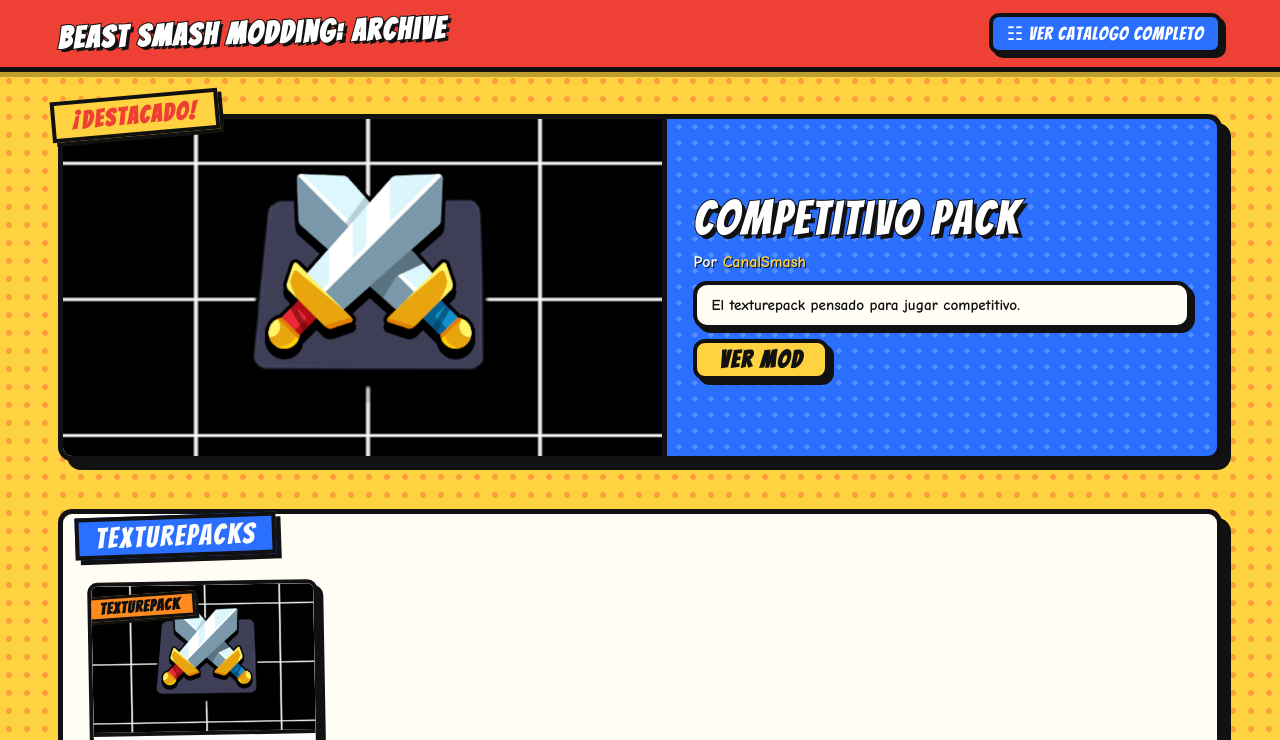
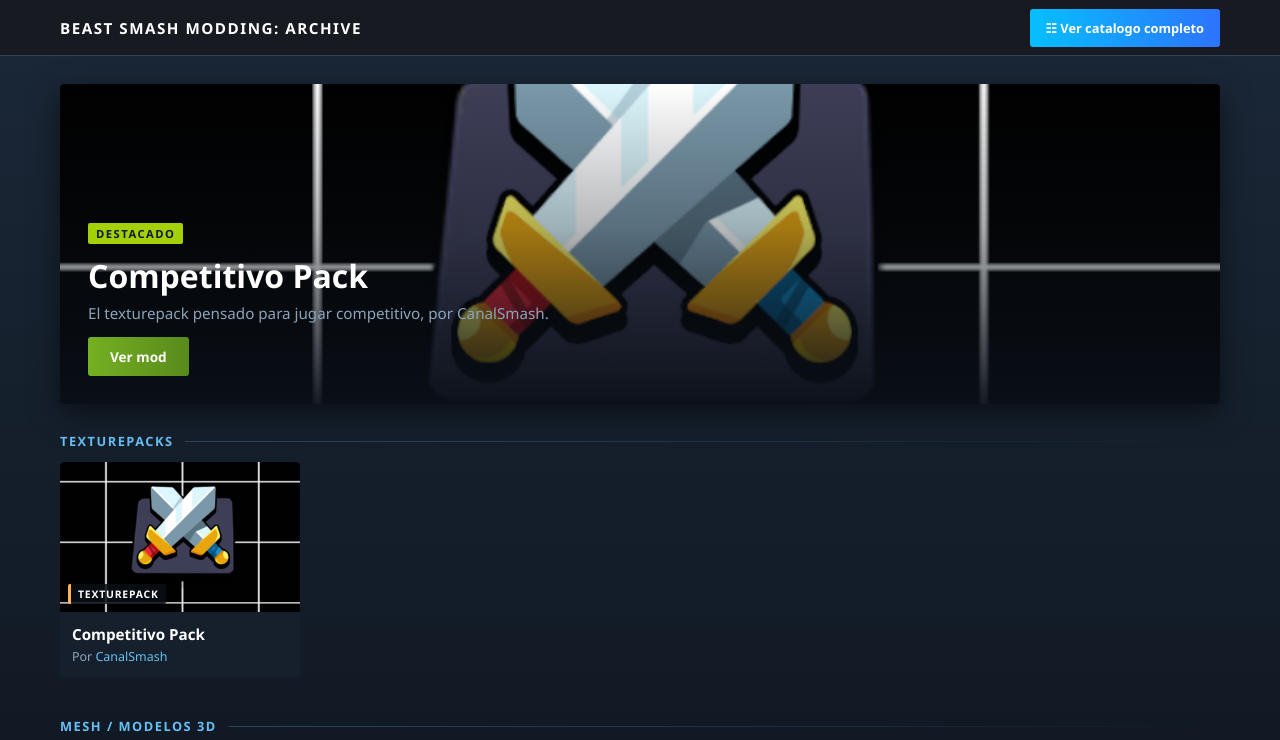
Before and after one commit to Maxi510/Beast-Smash-Modding-Archive, a plain HTML site: page index.html in a window 1280 px wide. Shown: the top 740 px of the page. Drawn offline with Linux system fonts and the light colour scheme.

Commit message:
Add files via upload

```diff
--- a/Menu.css
+++ b/Menu.css
@@ -1,286 +1,220 @@
-@import url('https://fonts.googleapis.com/css2?family=Bangers&family=Comic+Neue:wght@700&display=swap');
+:root {
+    --bg: #1b2838;
+    --bg-deep: #101822;
+    --nav: #171a21;
+    --panel: #22344a;
+    --card: #16202d;
+    --line: #2a475e;
+    --accent: #66c0f4;
+    --green: #a4d007;
+    --text: #dbe5ee;
+    --muted: #8ba4ba;
+    --mesh: #b388ff;
+    --texture: #6fe38f;
+    --pack: #ffb457;
 
-:root {
-    --yellow: #ffd23f;
-    --red: #ee4035;
-    --blue: #2b6fff;
-    --green: #2fd17a;
-    --purple: #a45bff;
-    --orange: #ff8a1f;
-    --ink: #111111;
-    --paper: #fffdf4;
-
-
-    --text-muted: #444444;
-    --text-retro: var(--red);
+    /* Alias para que las páginas de mod antiguas (con estilos en línea) no pierdan color */
+    --text-muted: var(--muted);
+    --text-retro: var(--accent);
 }
 
-* { box-sizing: border-box; margin: 0; padding: 0; }
+* { box-sizing: border-box; margin: 0; padding: 0; -webkit-tap-highlight-color: transparent; }
 
 body {
-    font-family: 'Comic Neue', 'Comic Sans MS', sans-serif;
-    font-weight: 700;
-    color: var(--ink);
-    background-color: var(--yellow);
-    background-image: radial-gradient(rgba(238, 64, 53, 0.35) 22%, transparent 24%);
-    background-size: 18px 18px;
-    padding-top: 90px;
+    font-family: 'Segoe UI', 'Motiva Sans', Roboto, Arial, sans-serif;
+    background: linear-gradient(180deg, #1b2838 0%, #101822 100%) fixed;
+    color: var(--text);
+    padding-top: 64px;
+    min-height: 100vh;
 }
 
-
+/* ============ HEADER ============ */
 .navbar {
     position: fixed; top: 0; left: 0; width: 100%;
-    height: 72px;
-    background: var(--red);
-    border-bottom: 5px solid var(--ink);
-    box-shadow: 0 5px 0 rgba(0, 0, 0, 0.25);
+    height: 56px;
+    background: var(--nav);
+    border-bottom: 1px solid var(--line);
     z-index: 1000;
 }
 .nav-content {
     max-width: 1200px; margin: 0 auto; height: 100%;
     display: flex; justify-content: space-between; align-items: center;
-    padding: 0 18px; gap: 10px;
+    padding: 0 20px; gap: 12px;
 }
-.brand { display: flex; align-items: center; gap: 10px; min-width: 0; }
-.nav-logo { height: 42px; }
+.brand { display: flex; align-items: center; gap: 12px; min-width: 0; }
+.nav-logo { height: 30px; }
 .nav-title {
-    font-family: 'Bangers', cursive;
-    font-size: 1.9rem;
-    letter-spacing: 2px;
+    font-size: 0.95rem; font-weight: 600;
+    letter-spacing: 1.5px; text-transform: uppercase;
     color: #fff;
-    -webkit-text-stroke: 2px var(--ink);
-    paint-order: stroke fill;
-    text-shadow: 3px 3px 0 var(--ink);
-    transform: rotate(-1.5deg);
-    white-space: nowrap;
+    white-space: nowrap; overflow: hidden; text-overflow: ellipsis;
 }
 
 .btn-toggle {
-    font-family: 'Bangers', cursive;
-    font-size: 1.15rem;
-    letter-spacing: 1px;
+    font-family: inherit;
+    font-size: 0.8rem; font-weight: 600;
     color: #fff;
-    background: var(--blue);
-    border: 4px solid var(--ink);
-    border-radius: 10px;
-    padding: 6px 14px;
+    background: linear-gradient(90deg, #06bfff 0%, #2d73ff 100%);
+    border: none;
+    border-radius: 3px;
+    padding: 10px 16px;
     cursor: pointer;
-    box-shadow: 4px 4px 0 var(--ink);
-    transition: transform 0.08s, box-shadow 0.08s;
+    transition: filter 0.15s;
     white-space: nowrap;
+    flex-shrink: 0;
 }
 
-.main-container { max-width: 1200px; margin: 24px auto; padding: 0 18px; }
+/* ============ CONTENEDOR ============ */
+.main-container { max-width: 1200px; margin: 0 auto; padding: 0 20px 40px; }
 
-.category-section, .layout-grid {
-    margin-bottom: 40px;
-    background: var(--paper);
-    border: 5px solid var(--ink);
-    border-radius: 14px;
-    padding: 18px;
-    box-shadow: 9px 9px 0 var(--ink);
+/* ============ MOD DESTACADO ============ */
+.hero {
+    position: relative;
+    margin: 20px 0 8px;
+    height: 320px;
+    border-radius: 4px;
+    overflow: hidden;
+    display: flex; align-items: flex-end;
+    background: var(--line);
+    box-shadow: 0 10px 30px rgba(0, 0, 0, 0.5);
+}
+.hero-bg {
+    position: absolute; inset: 0;
+    width: 100%; height: 100%;
+    object-fit: cover;
+}
+.hero::after {
+    content: ''; position: absolute; inset: 0;
+    background: linear-gradient(0deg, rgba(10, 16, 24, 0.95) 0%, rgba(10, 16, 24, 0.3) 55%, transparent 100%);
+}
+.hero-content { position: relative; z-index: 1; padding: 28px; max-width: 560px; }
+.hero-tag {
+    display: inline-block;
+    font-size: 0.7rem; font-weight: 700; letter-spacing: 1.5px; text-transform: uppercase;
+    color: var(--bg-deep); background: var(--green);
+    padding: 3px 8px; border-radius: 2px; margin-bottom: 10px;
+}
+.hero-content h2 { font-size: 2rem; font-weight: 700; color: #fff; margin-bottom: 6px; }
+.hero-content p { font-size: 0.95rem; color: var(--muted); margin-bottom: 14px; }
+.hero-btn {
+    display: inline-block;
+    font-size: 0.85rem; font-weight: 600;
+    color: #fff; text-decoration: none;
+    background: linear-gradient(90deg, #75b022 0%, #588a1b 100%);
+    padding: 10px 22px; border-radius: 3px;
+    transition: filter 0.15s;
 }
 
+/* ============ SECCIONES ============ */
+.category-section { margin-top: 28px; }
+
 .category-title {
-    display: inline-block;
-    font-family: 'Bangers', cursive;
-    font-size: 1.8rem;
-    font-weight: normal;
-    letter-spacing: 2px;
-    color: #fff;
-    background: var(--blue);
-    border: 4px solid var(--ink);
-    padding: 2px 16px;
-    margin: -34px 0 16px -6px;
-    box-shadow: 5px 5px 0 var(--ink);
-    transform: rotate(-2deg);
-    text-transform: uppercase;
+    font-size: 0.8rem; font-weight: 600;
+    letter-spacing: 1.5px; text-transform: uppercase;
+    color: var(--accent);
+    margin-bottom: 12px;
+    display: flex; align-items: center; gap: 12px;
 }
-
-
-.featured {
-    position: relative;
-    display: grid;
-    grid-template-columns: 1.1fr 1fr;
-    margin: 18px 0 48px;
-    background-color: var(--blue);
-    background-image: radial-gradient(rgba(255, 255, 255, 0.2) 22%, transparent 24%);
-    background-size: 16px 16px;
-    border: 5px solid var(--ink);
-    border-radius: 14px;
-    box-shadow: 9px 9px 0 var(--ink);
-}
-
-.featured-sticker {
-    position: absolute;
-    top: -24px; left: -12px;
-    z-index: 2;
-    font-family: 'Bangers', cursive;
-    font-size: 1.5rem;
-    letter-spacing: 2px;
-    color: var(--red);
-    background: var(--yellow);
-    border: 4px solid var(--ink);
-    padding: 4px 18px;
-    box-shadow: 4px 4px 0 var(--ink);
-    transform: rotate(-5deg);
-    text-transform: uppercase;
-}
-
-.featured-media {
-    min-height: 250px;
-    overflow: hidden;
-    border-right: 5px solid var(--ink);
-    border-radius: 9px 0 0 9px;
-    background: repeating-linear-gradient(45deg, #ddd 0 10px, #eee 10px 20px);
-}
-.featured-media img { width: 100%; height: 100%; object-fit: cover; display: block; }
-
-.featured-info {
-    display: flex; flex-direction: column; justify-content: center;
-    gap: 10px;
-    padding: 26px;
-}
-.featured-title {
-    font-family: 'Bangers', cursive;
-    font-size: 3rem;
-    font-weight: normal;
-    line-height: 1;
-    letter-spacing: 2px;
-    color: #fff;
-    -webkit-text-stroke: 2px var(--ink);
-    paint-order: stroke fill;
-    text-shadow: 4px 4px 0 var(--ink);
-}
-.featured-author { color: #fff; text-shadow: 1px 1px 0 var(--ink); }
-.featured-author span { color: var(--yellow); }
-
-.featured-desc {
-    position: relative;
-    background: var(--paper);
-    border: 4px solid var(--ink);
-    border-radius: 14px;
-    padding: 10px 14px;
-    font-size: 0.95rem;
-    line-height: 1.35;
-    box-shadow: 4px 4px 0 var(--ink);
-}
-
-.featured-btn {
-    align-self: flex-start;
-    font-family: 'Bangers', cursive;
-    font-size: 1.5rem;
-    letter-spacing: 2px;
-    text-decoration: none;
-    color: var(--ink);
-    background: var(--yellow);
-    border: 4px solid var(--ink);
-    border-radius: 12px;
-    padding: 4px 22px;
-    box-shadow: 5px 5px 0 var(--ink);
-    transition: transform 0.1s, box-shadow 0.1s;
+.category-title::after {
+    content: ''; flex: 1; height: 1px;
+    background: linear-gradient(90deg, var(--line), transparent);
 }
 
 .horizontal-scroll {
-    display: flex; gap: 20px;
+    display: flex; gap: 14px;
     overflow-x: auto;
-    padding: 8px 8px 20px;
+    padding-bottom: 12px;
     scroll-snap-type: x mandatory;
 }
-.horizontal-scroll::-webkit-scrollbar { height: 14px; }
-.horizontal-scroll::-webkit-scrollbar-track { background: #eee; border: 3px solid var(--ink); border-radius: 10px; }
-.horizontal-scroll::-webkit-scrollbar-thumb { background: var(--red); border: 3px solid var(--ink); border-radius: 10px; }
+.horizontal-scroll::-webkit-scrollbar { height: 6px; }
+.horizontal-scroll::-webkit-scrollbar-track { background: transparent; }
+.horizontal-scroll::-webkit-scrollbar-thumb { background: var(--line); border-radius: 3px; }
 
-
+/* ============ TARJETAS ============ */
 .mod-card {
-    flex: 0 0 230px;
+    flex: 0 0 240px;
     display: flex; flex-direction: column;
-    background: #fff;
-    border: 4px solid var(--ink);
-    border-radius: 10px;
+    background: var(--card);
+    border-radius: 4px;
     overflow: hidden;
     color: inherit; text-decoration: none;
     scroll-snap-align: start;
-    box-shadow: 6px 6px 0 var(--ink);
-    transition: transform 0.12s, box-shadow 0.12s;
+    transition: transform 0.18s ease, box-shadow 0.18s ease, background 0.18s ease;
 }
-.mod-card:nth-child(odd) { transform: rotate(-1deg); }
-.mod-card:nth-child(even) { transform: rotate(1deg); }
+
 .card-media {
-    position: relative; width: 100%; height: 150px;
-    background: repeating-linear-gradient(45deg, #ddd 0 10px, #eee 10px 20px);
-    border-bottom: 4px solid var(--ink);
+    position: relative; width: 100%; aspect-ratio: 16 / 10;
+    background: linear-gradient(135deg, var(--line), var(--card));
 }
 .card-media img { width: 100%; height: 100%; object-fit: cover; display: block; }
 
 .badge {
-    position: absolute; top: 8px; left: -4px;
-    font-family: 'Bangers', cursive;
-    font-size: 1rem; letter-spacing: 1px;
-    padding: 1px 12px;
-    color: var(--ink);
-    border: 3px solid var(--ink);
-    border-left: none;
+    position: absolute; bottom: 8px; left: 8px;
+    font-size: 0.65rem; font-weight: 700; letter-spacing: 0.8px;
     text-transform: uppercase;
-    box-shadow: 3px 3px 0 var(--ink);
-    transform: rotate(-3deg);
+    padding: 3px 7px;
+    border-radius: 2px;
+    background: rgba(10, 16, 24, 0.85);
+    border-left: 3px solid var(--accent);
+    color: #fff;
 }
-.badge-mesh { background: var(--purple); color: #fff; }
-.badge-texture { background: var(--green); }
-.badge-pack { background: var(--orange); }
+.badge-mesh { border-left-color: var(--mesh); }
+.badge-texture { border-left-color: var(--texture); }
+.badge-pack { border-left-color: var(--pack); }
 
-.card-info { padding: 10px 12px 12px; }
+.card-info { padding: 12px; }
 .card-info h3 {
-    font-family: 'Bangers', cursive;
-    font-size: 1.45rem; font-weight: normal; letter-spacing: 1px;
+    font-size: 0.95rem; font-weight: 600; color: #fff;
     white-space: nowrap; overflow: hidden; text-overflow: ellipsis;
 }
-.card-info .author { font-size: 0.9rem; margin-top: 2px; color: #444; }
-.card-info .author span { color: var(--red); }
+.card-info .author { font-size: 0.78rem; color: var(--muted); margin-top: 4px; }
+.card-info .author span { color: var(--accent); }
 
-
+/* ============ CUADRICULA ============ */
+.layout-grid { margin-top: 24px; }
 .grid-container {
     display: grid;
-    grid-template-columns: repeat(auto-fill, minmax(200px, 1fr));
-    gap: 22px;
-    padding: 8px;
+    grid-template-columns: repeat(auto-fill, minmax(210px, 1fr));
+    gap: 16px;
 }
 .grid-container .mod-card { width: 100%; }
 
 .hidden { display: none !important; }
 
-
+/* ============ HOVER (solo en PC; en Android se ignora) ============ */
 @media (hover: hover) {
-    .btn-toggle:hover { background: #4d86ff; transform: rotate(-2deg) scale(1.04); }
+    .btn-toggle:hover, .hero-btn:hover { filter: brightness(1.15); }
     .mod-card:hover {
-        transform: rotate(0deg) translateY(-6px) scale(1.03);
-        box-shadow: 10px 10px 0 var(--ink);
+        transform: scale(1.04);
+        background: #1f3047;
+        box-shadow: 0 12px 28px rgba(0, 0, 0, 0.6);
+        z-index: 2;
     }
-    .featured-btn:hover { transform: rotate(-2deg) scale(1.06); }
 }
 
+/* ============ EFECTO AL HACER CLIC / TOCAR ============
+   Va después del hover a propósito: así gana sobre él en PC y en Android. */
+.btn-toggle:active, .hero-btn:active { filter: brightness(0.9); }
+.mod-card:active { transform: scale(0.97); background: #1f3047; }
 
-.btn-toggle:active { transform: translate(4px, 4px); box-shadow: 0 0 0 var(--ink); }
-.mod-card:active { transform: translate(4px, 4px); box-shadow: 2px 2px 0 var(--ink); }
-.featured-btn:active { transform: translate(5px, 5px); box-shadow: 0 0 0 var(--ink); }
+/* ============ MÓVIL ============ */
+@media (max-width: 600px) {
+    body { padding-top: 60px; }
+    .nav-content { padding: 0 14px; }
+    .nav-title { font-size: 0.75rem; letter-spacing: 0.5px; }
+    .btn-toggle { font-size: 0.72rem; padding: 10px 12px; }
 
+    .main-container { padding: 0 14px 32px; }
 
-@media (max-width: 700px) {
-    body { padding-top: 84px; }
-    .nav-title { font-size: 1.3rem; }
-    .btn-toggle { font-size: 0.95rem; padding: 5px 10px; }
-    .mod-card { flex: 0 0 185px; }
-    .category-title { font-size: 1.4rem; }
-    .grid-container { grid-template-columns: repeat(2, 1fr); gap: 14px; }
-    .card-media { height: 110px; }
+    .hero { height: 210px; margin-top: 14px; }
+    .hero-content { padding: 16px; }
+    .hero-content h2 { font-size: 1.4rem; }
+    .hero-content p { display: none; }
+    .hero-btn { padding: 9px 18px; }
 
-    .featured { grid-template-columns: 1fr; }
-    .featured-media {
-        min-height: 170px;
-        border-right: none;
-        border-bottom: 5px solid var(--ink);
-        border-radius: 9px 9px 0 0;
-    }
-    .featured-info { padding: 18px; }
-    .featured-title { font-size: 2.2rem; }
+    .category-section { margin-top: 22px; }
+    .mod-card { flex: 0 0 165px; }
+    .card-info { padding: 10px; }
+    .card-info h3 { font-size: 0.88rem; }
+    .grid-container { grid-template-columns: repeat(2, 1fr); gap: 10px; }
 }
--- a/index.html
+++ b/index.html
@@ -25,17 +25,15 @@
 
         <div id="rowLayout" class="layout-rows">
 
-
-            <section class="featured">
-                <span class="featured-sticker">¡Destacado!</span>
-                <div class="featured-media">
-                    <img src="ImagesMods/Competitivo pack.png" alt="Competitivo Pack" onerror="this.style.display='none'">
-                </div>
-                <div class="featured-info">
-                    <h2 class="featured-title">Competitivo Pack</h2>
-                    <p class="featured-author">Por <span>CanalSmash</span></p>
-                    <p class="featured-desc">El texturepack pensado para jugar competitivo.</p>
-                    <a href="Mods/Texturepack.html" class="featured-btn">Ver mod</a>
+            <!-- ===== MOD DESTACADO =====
+                 Para cambiarlo: edita la imagen, el título, la descripción y el enlace. -->
+            <section class="hero">
+                <img class="hero-bg" src="ImagesMods/Competitivo pack.png" alt="" onerror="this.style.display='none'">
+                <div class="hero-content">
+                    <span class="hero-tag">Destacado</span>
+                    <h2>Competitivo Pack</h2>
+                    <p>El texturepack pensado para jugar competitivo, por CanalSmash.</p>
+                    <a class="hero-btn" href="Mods/Texturepack.html">Ver mod</a>
                 </div>
             </section>
 
```
Also changed, not shown: Mods.css (+51 -72 lines).
